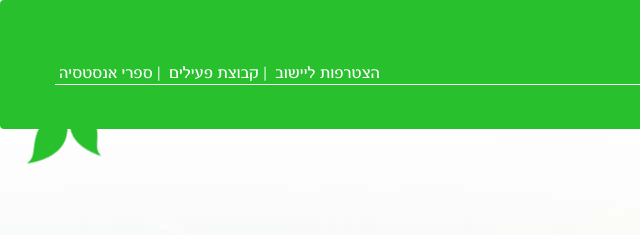
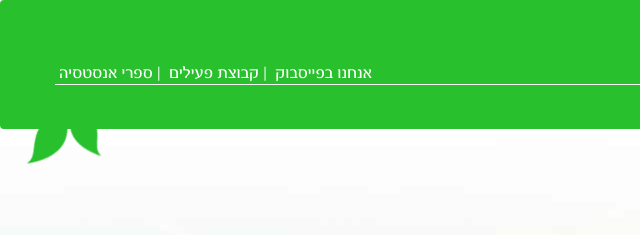
Before and after one commit to moshest/anastasia.org.il, a plain HTML site: page index.html in a window 1280 px wide. Shown: the top 235 px of the page, 0-640 px from the left. Drawn offline with nearby package versions, Linux system fonts and the light colour scheme.

Commit message:
update menu link text

```diff
--- a/index.html
+++ b/index.html
@@ -35,7 +35,8 @@ script(src='//oss.maxcdn.com/libs/bootstrap-3.3/js/respond.min.js')
     <div id="header-translate"></div>
     <div id="header-nav" class="collapse navbar-collapse">
       <ul class="nav navbar-nav">
-        <li><a href="https://www.facebook.com/anastasia.org.il" target="_blank">הצטרפות ליישוב</a></li>
+        <li><a href="https://www.facebook.com/anastasia.org.il" target="_blank">אנחנו
+          בפייסבוק</a></li>
         <li><a href="https://www.facebook.com/groups/ganeymoledet/" target="_blank">קבוצת פעילים</a></li>
         <li><a href="https://www.mantra.co.il/anastasia-books/" target="_blank">ספרי אנסטסיה</a></li>
       </ul>
```
